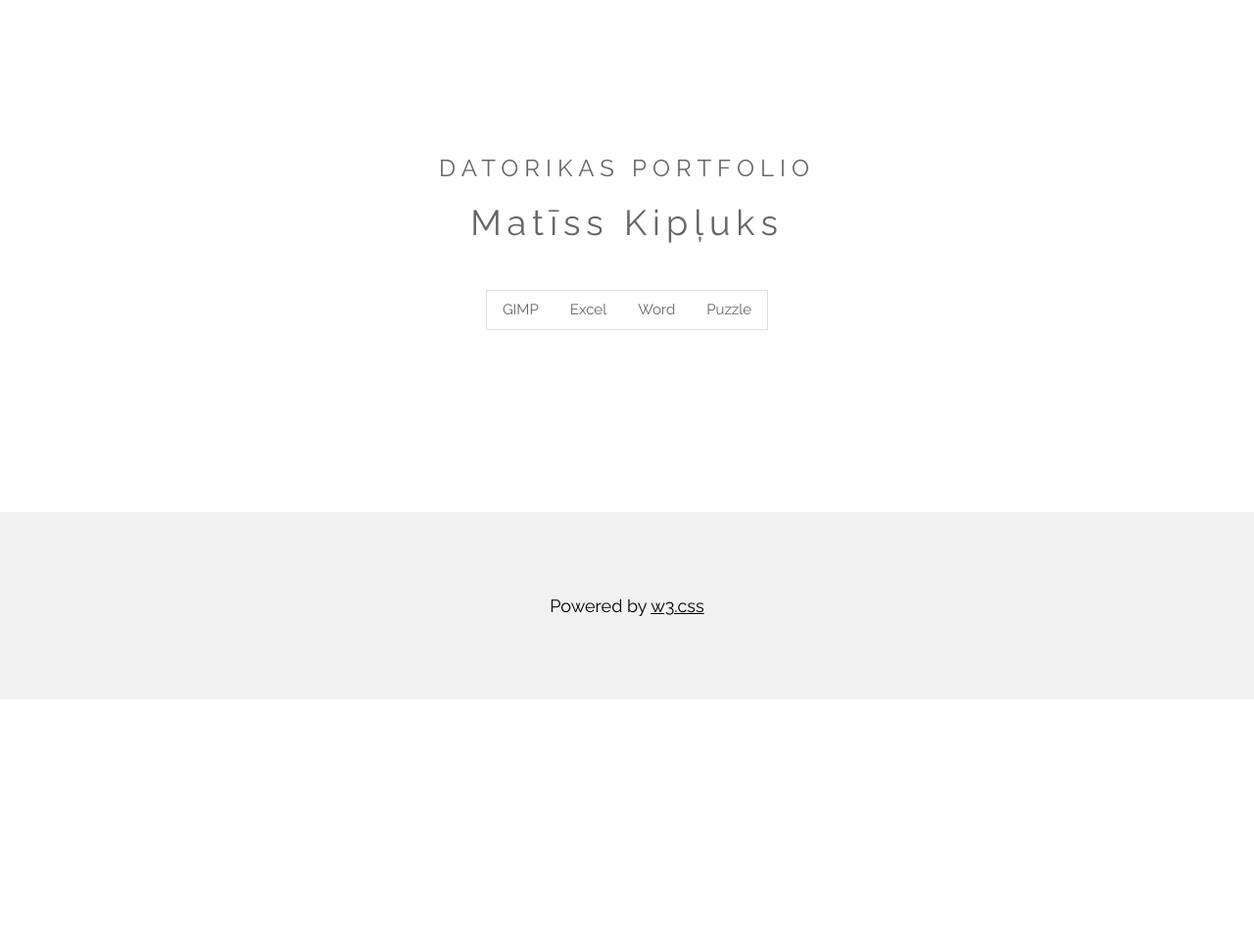
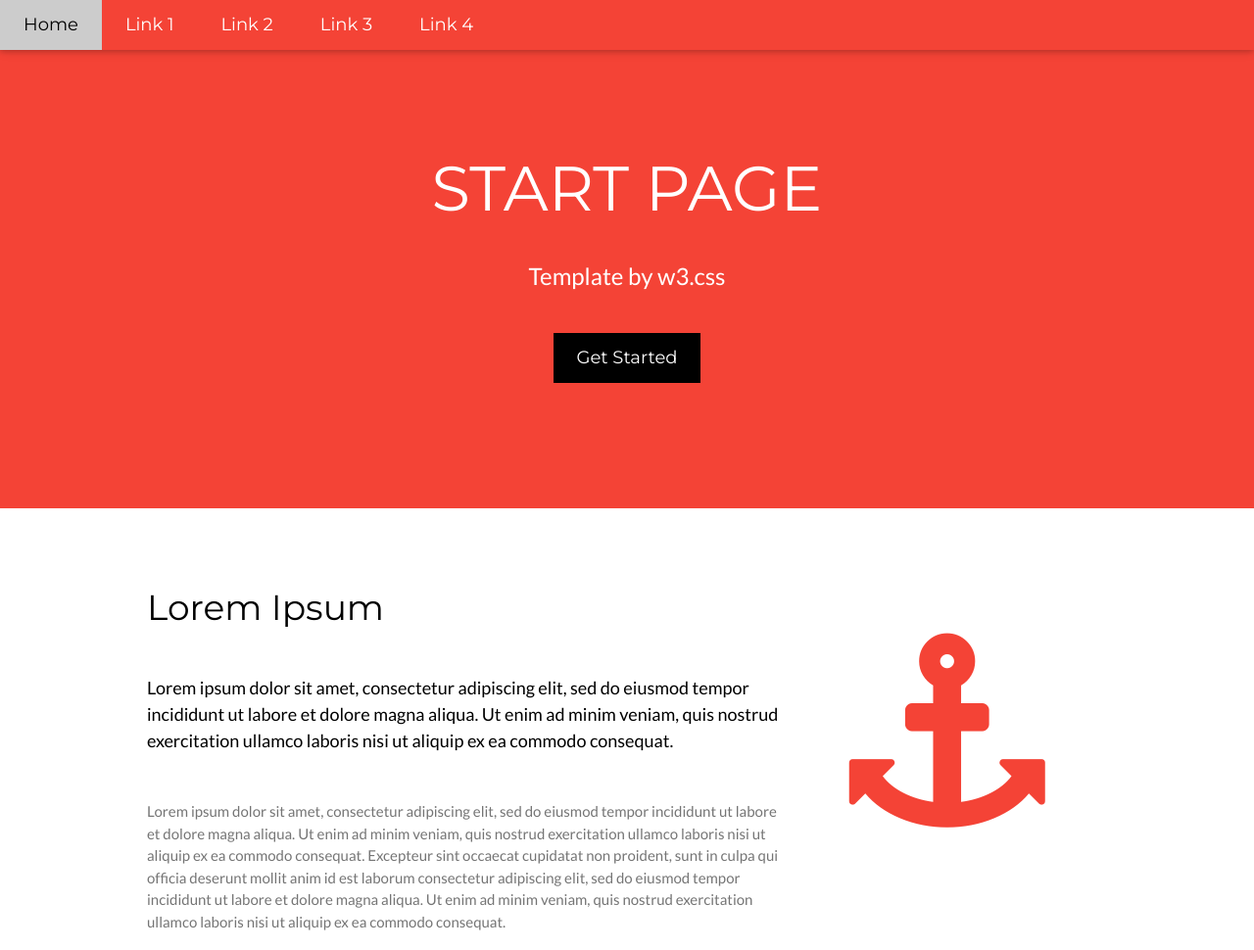
Before and after one commit to matisskp/datorikas-projekti, a plain HTML site: page index.html in a window 1280 px wide. Shown: the top 970 px of the page at 98% size. Before the commit the page ends 800 px from the top, so only its background shows below. Drawn offline with nearby package versions, Linux system fonts and the light colour scheme.

Commit message:
Update index.html

```diff
--- a/index.html
+++ b/index.html
@@ -1,72 +1,112 @@
 <!DOCTYPE html>
-<html>
+<html lang="en">
 <head>
 <title>W3.CSS Template</title>
 <meta charset="UTF-8">
 <meta name="viewport" content="width=device-width, initial-scale=1">
 <link rel="stylesheet" href="https://www.w3schools.com/w3css/4/w3.css">
-<link rel="stylesheet" href="https://fonts.googleapis.com/css?family=Raleway">
+<link rel="stylesheet" href="https://fonts.googleapis.com/css?family=Lato">
+<link rel="stylesheet" href="https://fonts.googleapis.com/css?family=Montserrat">
 <link rel="stylesheet" href="https://cdnjs.cloudflare.com/ajax/libs/font-awesome/4.7.0/css/font-awesome.min.css">
 <style>
-body,h1 {font-family: "Raleway", Arial, sans-serif}
-h1 {letter-spacing: 6px}
-.w3-row-padding img {margin-bottom: 12px}
+body,h1,h2,h3,h4,h5,h6 {font-family: "Lato", sans-serif}
+.w3-bar,h1,button {font-family: "Montserrat", sans-serif}
+.fa-anchor,.fa-coffee {font-size:200px}
 </style>
-<script>
-  function showGimpImage() {
-    // Show image from the same directory
-    var img = document.createElement("img");
-    img.src = "bilde.jpg";  // Assuming the image is named "gimp_image.jpg" and is in the same folder as the HTML document
-    img.style.width = "100%";  // Adjust the size as needed
-    document.getElementById("gimp-image-container").innerHTML = '';  // Clear previous content (if any)
-    document.getElementById("gimp-image-container").appendChild(img);
-
-    // Show the text input area
-    var textArea = document.createElement("textarea");
-    textArea.placeholder = "Enter your text here...";
-    textArea.style.width = "100%";
-    textArea.style.height = "150px";
-    document.getElementById("text-input-container").innerHTML = '';
-    document.getElementById("text-input-container").appendChild(textArea);
-  }
-</script>
 </head>
 <body>
 
-<!-- !PAGE CONTENT! -->
-<div class="w3-content" style="max-width:1500px">
+<!-- Navbar -->
+<div class="w3-top">
+  <div class="w3-bar w3-red w3-card w3-left-align w3-large">
+    <a class="w3-bar-item w3-button w3-hide-medium w3-hide-large w3-right w3-padding-large w3-hover-white w3-large w3-red" href="javascript:void(0);" onclick="myFunction()" title="Toggle Navigation Menu"><i class="fa fa-bars"></i></a>
+    <a href="#" class="w3-bar-item w3-button w3-padding-large w3-white">Home</a>
+    <a href="#" class="w3-bar-item w3-button w3-hide-small w3-padding-large w3-hover-white">Link 1</a>
+    <a href="#" class="w3-bar-item w3-button w3-hide-small w3-padding-large w3-hover-white">Link 2</a>
+    <a href="#" class="w3-bar-item w3-button w3-hide-small w3-padding-large w3-hover-white">Link 3</a>
+    <a href="#" class="w3-bar-item w3-button w3-hide-small w3-padding-large w3-hover-white">Link 4</a>
+  </div>
+
+  <!-- Navbar on small screens -->
+  <div id="navDemo" class="w3-bar-block w3-white w3-hide w3-hide-large w3-hide-medium w3-large">
+    <a href="#" class="w3-bar-item w3-button w3-padding-large">Link 1</a>
+    <a href="#" class="w3-bar-item w3-button w3-padding-large">Link 2</a>
+    <a href="#" class="w3-bar-item w3-button w3-padding-large">Link 3</a>
+    <a href="#" class="w3-bar-item w3-button w3-padding-large">Link 4</a>
+  </div>
+</div>
 
 <!-- Header -->
-<header class="w3-panel w3-center w3-opacity" style="padding:128px 16px">
-  <h1 class="w3-xlarge">DATORIKAS PORTFOLIO</h1>
-  <h1>Matīss Kipļuks</h1>
+<header class="w3-container w3-red w3-center" style="padding:128px 16px">
+  <h1 class="w3-margin w3-jumbo">START PAGE</h1>
+  <p class="w3-xlarge">Template by w3.css</p>
+  <button class="w3-button w3-black w3-padding-large w3-large w3-margin-top">Get Started</button>
+</header>
 
-  <div class="w3-padding-32">
-    <div class="w3-bar w3-border">
-      <a href="javascript:void(0);" onclick="showGimpImage()" class="w3-bar-item w3-button">GIMP</a>
-      <a href="#" class="w3-bar-item w3-button">Excel</a>
-      <a href="#" class="w3-bar-item w3-button">Word</a>
-      <a href="#" class="w3-bar-item w3-button w3-hide-small">Puzzle</a>
+<!-- First Grid -->
+<div class="w3-row-padding w3-padding-64 w3-container">
+  <div class="w3-content">
+    <div class="w3-twothird">
+      <h1>Lorem Ipsum</h1>
+      <h5 class="w3-padding-32">Lorem ipsum dolor sit amet, consectetur adipiscing elit, sed do eiusmod tempor incididunt ut labore et dolore magna aliqua. Ut enim ad minim veniam, quis nostrud exercitation ullamco laboris nisi ut aliquip ex ea commodo consequat.</h5>
+
+      <p class="w3-text-grey">Lorem ipsum dolor sit amet, consectetur adipiscing elit, sed do eiusmod tempor incididunt ut labore et dolore magna aliqua. Ut enim ad minim veniam, quis nostrud exercitation ullamco laboris nisi ut aliquip ex ea commodo consequat. Excepteur sint
+        occaecat cupidatat non proident, sunt in culpa qui officia deserunt mollit anim id est laborum consectetur adipiscing elit, sed do eiusmod tempor incididunt ut labore et dolore magna aliqua. Ut enim ad minim veniam, quis nostrud exercitation ullamco
+        laboris nisi ut aliquip ex ea commodo consequat.</p>
+    </div>
+
+    <div class="w3-third w3-center">
+      <i class="fa fa-anchor w3-padding-64 w3-text-red"></i>
     </div>
   </div>
-</header>
-
-<!-- Container for displaying GIMP image and text area -->
-<div id="gimp-image-container" style="margin-top: 20px;">
-  <!-- Image will be inserted here after GIMP button click -->
 </div>
 
-<div id="text-input-container" style="margin-top: 20px;">
-  <!-- Text area will appear here after GIMP button click -->
+<!-- Second Grid -->
+<div class="w3-row-padding w3-light-grey w3-padding-64 w3-container">
+  <div class="w3-content">
+    <div class="w3-third w3-center">
+      <i class="fa fa-coffee w3-padding-64 w3-text-red w3-margin-right"></i>
+    </div>
+
+    <div class="w3-twothird">
+      <h1>Lorem Ipsum</h1>
+      <h5 class="w3-padding-32">Lorem ipsum dolor sit amet, consectetur adipiscing elit, sed do eiusmod tempor incididunt ut labore et dolore magna aliqua. Ut enim ad minim veniam, quis nostrud exercitation ullamco laboris nisi ut aliquip ex ea commodo consequat.</h5>
+
+      <p class="w3-text-grey">Lorem ipsum dolor sit amet, consectetur adipiscing elit, sed do eiusmod tempor incididunt ut labore et dolore magna aliqua. Ut enim ad minim veniam, quis nostrud exercitation ullamco laboris nisi ut aliquip ex ea commodo consequat. Excepteur sint
+        occaecat cupidatat non proident, sunt in culpa qui officia deserunt mollit anim id est laborum consectetur adipiscing elit, sed do eiusmod tempor incididunt ut labore et dolore magna aliqua. Ut enim ad minim veniam, quis nostrud exercitation ullamco
+        laboris nisi ut aliquip ex ea commodo consequat.</p>
+    </div>
+  </div>
 </div>
 
-<!-- End Page Content -->
+<div class="w3-container w3-black w3-center w3-opacity w3-padding-64">
+    <h1 class="w3-margin w3-xlarge">Quote of the day: live life</h1>
 </div>
 
 <!-- Footer -->
-<footer class="w3-container w3-padding-64 w3-light-grey w3-center w3-large">
-  <p>Powered by <a href="https://www.w3schools.com/w3css/default.asp" target="_blank" class="w3-hover-text-green">w3.css</a></p>
+<footer class="w3-container w3-padding-64 w3-center w3-opacity">
+  <div class="w3-xlarge w3-padding-32">
+    <i class="fa fa-facebook-official w3-hover-opacity"></i>
+    <i class="fa fa-instagram w3-hover-opacity"></i>
+    <i class="fa fa-snapchat w3-hover-opacity"></i>
+    <i class="fa fa-pinterest-p w3-hover-opacity"></i>
+    <i class="fa fa-twitter w3-hover-opacity"></i>
+    <i class="fa fa-linkedin w3-hover-opacity"></i>
+ </div>
+ <p>Powered by <a href="https://www.w3schools.com/w3css/default.asp" target="_blank">w3.css</a></p>
 </footer>
+
+<script>
+// Used to toggle the menu on small screens when clicking on the menu button
+function myFunction() {
+  var x = document.getElementById("navDemo");
+  if (x.className.indexOf("w3-show") == -1) {
+    x.className += " w3-show";
+  } else {
+    x.className = x.className.replace(" w3-show", "");
+  }
+}
+</script>
 
 </body>
 </html>
```
